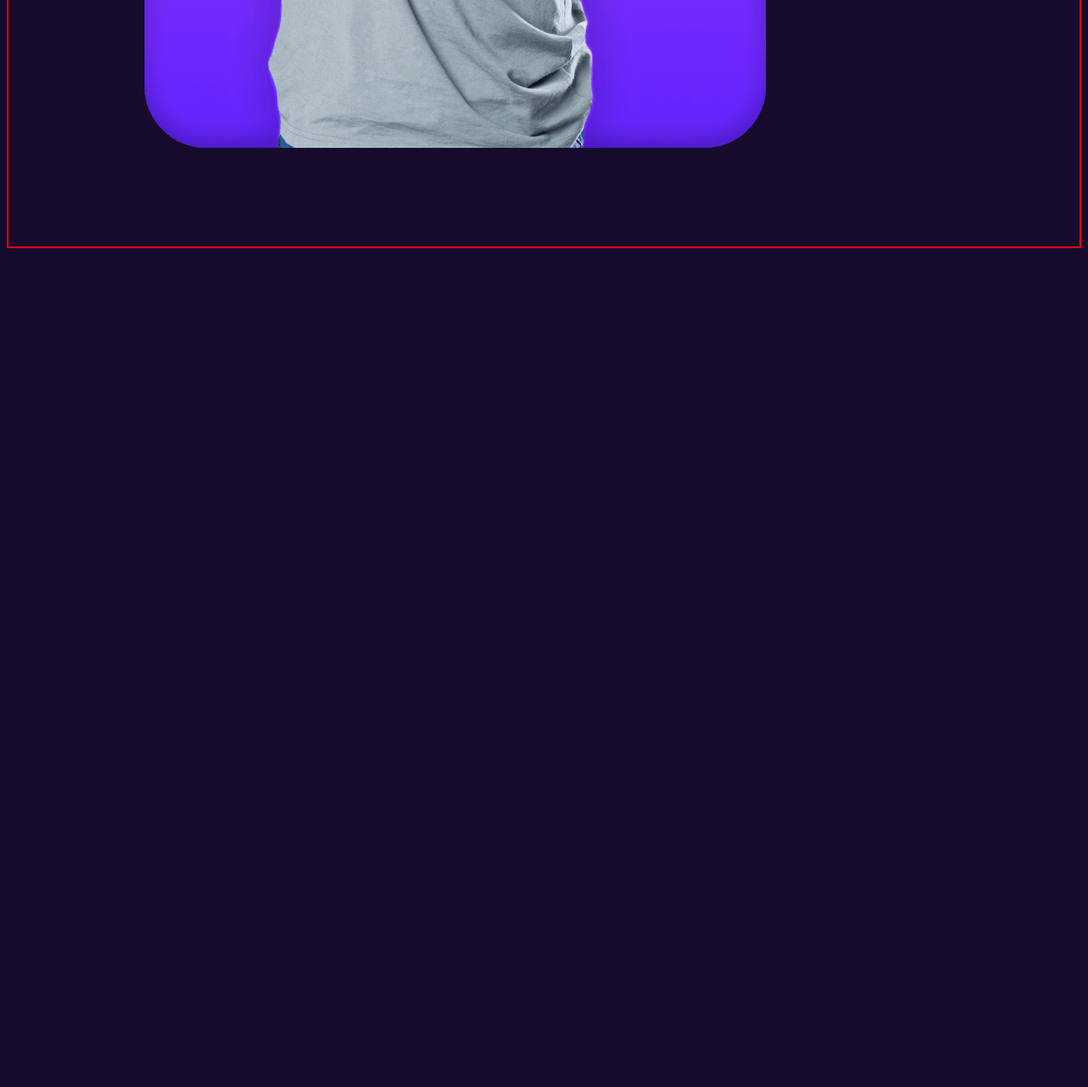
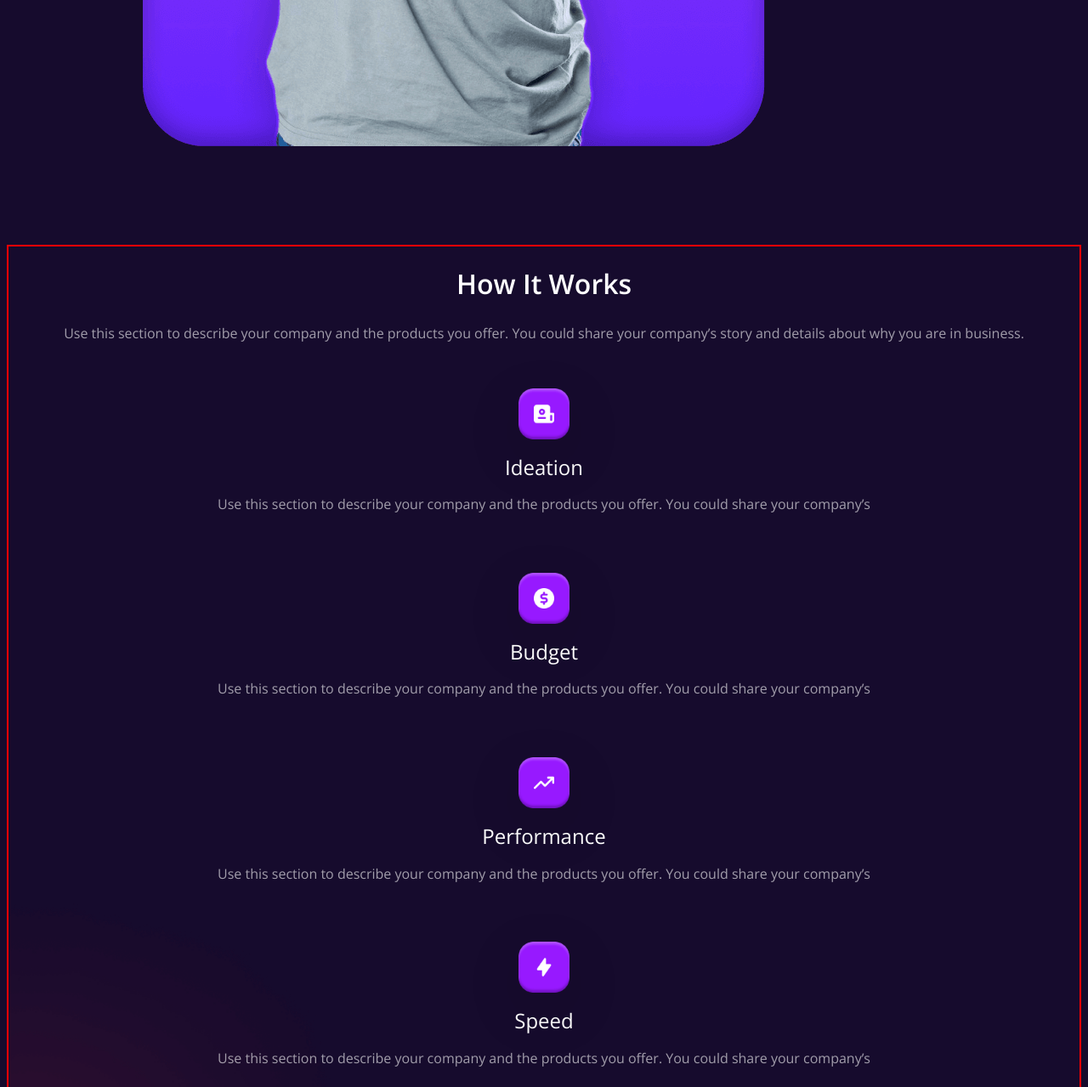
Before and after one commit to minhthoai190892/web, a plain HTML site: page Digitalmedia/index.html in a window 1280 px wide. Shown: the part 1289-2568 px from the top of the page at 85% size. Before the commit the page ends 1589 px from the top, so only its background shows below. Drawn offline with nearby package versions, Linux system fonts and the light colour scheme.

Commit message:
process-section

```diff
--- a/Digitalmedia/assets/css/style.css
+++ b/Digitalmedia/assets/css/style.css
@@ -171,6 +171,16 @@ body.navbar-active{
 .w-100{
   width: 100%;
 }
+.text-center{
+  text-align: center;
+}
+.section-text{
+  margin-block: 15px 50px;
+}
+.grid-list{
+  display: grid;
+  gap: 50px;
+}
 
 
 /*-----------------------------------*\
@@ -291,9 +301,35 @@ body.navbar-active{
   #PROCESS
 \*-----------------------------------*/
 
+.process-banner{
+  display: none;
+}
+.process{
+  position: relative;
+  z-index: 1;
+}
+.process::after{
+  content: "";
+  position: absolute;
+  top: 50%;
+  left: 0;
+  width: 100%;
+  height: 100%;
+  background-image: url("../images/process-bg.png");
+  background-repeat: no-repeat;
+  background-position: left;
+  background-size: cover;
+  pointer-events: none;
+  z-index:-1;
+}
 
-
-
+.process-item .item-icon{
+margin-inline: auto;
+filter: var(--shadow-1);
+}
+.process-item .item-title{
+  margin-block: 20px 10px;
+}
 
 /*-----------------------------------*\
   #WORK
--- a/Digitalmedia/index.html
+++ b/Digitalmedia/index.html
@@ -93,7 +93,7 @@
             <!--
                 ---HERO SECTION
              -->
-            <section class="section hero test">
+            <section class="section hero">
                 <div class="container ">
                     <div class="hero-conten">
                         <h1 class="h1 title hero-title">
@@ -103,16 +103,88 @@
                             could share your company’s story and details about why you are in business.
                         </p>
                         <div class="input-wrapper">
-                            <input type="email" name="email_address" placeholder="Enter Your Email" class="input-field" id="">
+                            <input type="email" name="email_address" placeholder="Enter Your Email" class="input-field"
+                                id="">
                             <button type="submit" class="btn btn-primary">Let's Talk</button>
                         </div>
                     </div>
                     <figure class="hero-banner">
-                        <img src="./assets/images/hero-banner.png"  width="835" height="960" alt="hero banner" class="w-100">
-                        <img src="./assets/images/hero-icon-1.png" width="100" height="100" alt="YouTube" class="shape shape-1">
-                        <img src="./assets/images/hero-icon-2.png" width="120" height="120" alt="Twitter" class="shape shape-2">
-                        <img src="./assets/images/hero-icon-3.png" width="150" height="150" alt="Instagram" class="shape shape-3">
+                        <img src="./assets/images/hero-banner.png" width="835" height="960" alt="hero banner"
+                            class="w-100">
+                        <img src="./assets/images/hero-icon-1.png" width="100" height="100" alt="YouTube"
+                            class="shape shape-1">
+                        <img src="./assets/images/hero-icon-2.png" width="120" height="120" alt="Twitter"
+                            class="shape shape-2">
+                        <img src="./assets/images/hero-icon-3.png" width="150" height="150" alt="Instagram"
+                            class="shape shape-3">
                     </figure>
+                </div>
+            </section>
+            <!-- #PROCESS -->
+
+            <section class="section process text-center test" aria-labelledby="process-label">
+                <div class="container">
+                    <h2 class="h2 title section-title">How It Works</h2>
+                    <p class="section-text">
+                        Use this section to describe your company and the products you offer. You could share your
+                        company’s story and details about why you are in business.
+                    </p>
+                    <div class="wrapper">
+                        <figure class="process-banner">
+                            <img src="./assets/images/process-banner.png" width="734" height="854" loading="lazy"
+                                alt="process banner" class="w-100">
+                        </figure>
+                        <ul class="grid-list">
+                            <li class="process-item">
+                                <img src="./assets/images/process-icon-1.png" width="60" height="60" loading="lazy"
+                                    alt="" class="item-icon">
+                                <h3 class="h3 title item-title">Ideation</h3>
+                                <p class="item-text">
+                                    Use this section to describe your company and the products you offer. You could
+                                    share your company’s
+                                </p>
+                            </li>
+
+
+                            <li class="process-item">
+                                <img src="./assets/images/process-icon-2.png" width="60" height="60" loading="lazy"
+                                    alt="" class="item-icon">
+                                <h3 class="h3 title item-title">Budget</h3>
+                                <p class="item-text">
+                                    Use this section to describe your company and the products you offer. You could
+                                    share your company’s
+                                </p>
+                            </li>
+
+
+
+                            <li class="process-item">
+                                <img src="./assets/images/process-icon-3.png" width="60" height="60" loading="lazy"
+                                    alt="" class="item-icon">
+                                <h3 class="h3 title item-title">Performance</h3>
+                                <p class="item-text">
+                                    Use this section to describe your company and the products you offer. You could
+                                    share your company’s
+                                </p>
+                            </li>
+
+                            <li class="process-item">
+                                <img src="./assets/images/process-icon-4.png" width="60" height="60" loading="lazy"
+                                    alt="" class="item-icon">
+                                <h3 class="h3 title item-title">Speed</h3>
+                                <p class="item-text">
+                                    Use this section to describe your company and the products you offer. You could
+                                    share your company’s
+                                </p>
+                            </li>
+
+
+
+
+
+
+                        </ul>
+                    </div>
                 </div>
             </section>
         </article>
```
Also changed, not shown: 1 other file.
